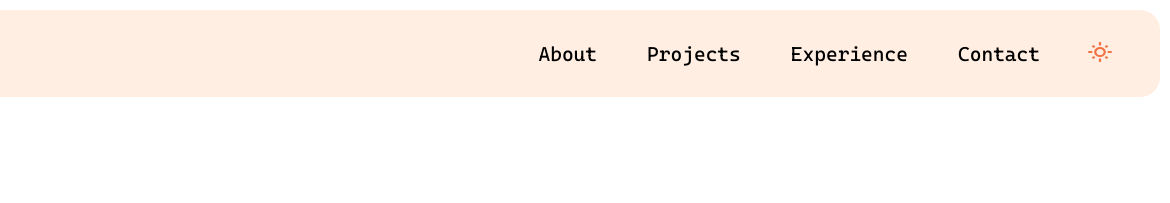
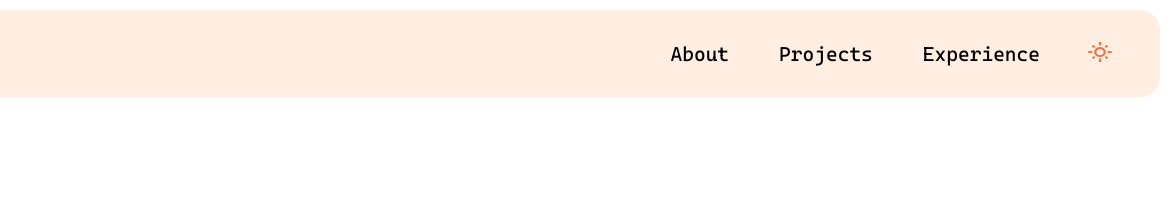
Before and after one commit to AgusLasalvia/portfolio, an Astro site: page / in a window 1280 px wide. Shown: the top 203 px of the page, 110-1280 px from the left. Built offline with nearby package versions, Linux system fonts and the light colour scheme; Astro itself is replaced by a stand-in of ours.

Commit message:
contact anchor removed from navbar

```diff
--- a/package.json
+++ b/package.json
@@ -9,6 +9,6 @@
     "astro": "astro"
   },
   "dependencies": {
-    "astro": "^5.1.6"
+    "astro": "^5.2.3"
   }
 }
--- a/src/components/Navbar.astro
+++ b/src/components/Navbar.astro
@@ -10,7 +10,7 @@
 			<a href="#about">About</a>
 			<a href="#projects">Projects</a>
 			<a href="#experience">Experience</a>
-			<a href="#contact">Contact</a>
+			<!-- <a href="#contact">Contact</a> -->
 			<button id="theme-toggle">
 				<img alt="Theme Icon" />
 			</button>
--- a/src/pages/index.astro
+++ b/src/pages/index.astro
@@ -4,11 +4,10 @@
 import ProjectCard from "../components/ProjectCard.astro";
 import ExperienceCard from "../components/ExperienceCard.astro";
 
- // Icons
+// Icons
 import Github from "../components/icons/Github.astro";
 import LinkedIn from "../components/icons/LinkedIn.astro";
 import Mail from "../components/icons/Mail.astro";
-
 
 const projects = [
 	{
```
Also changed, not shown: 1 other file.
